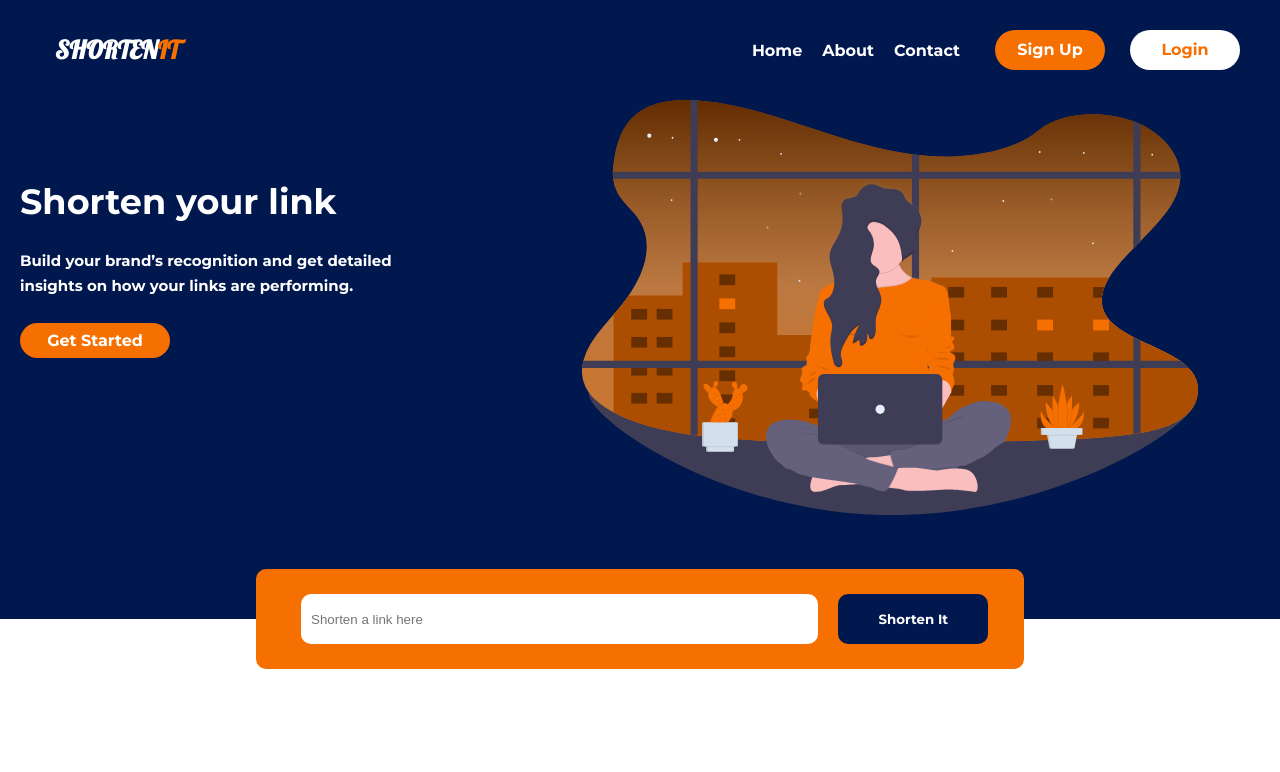
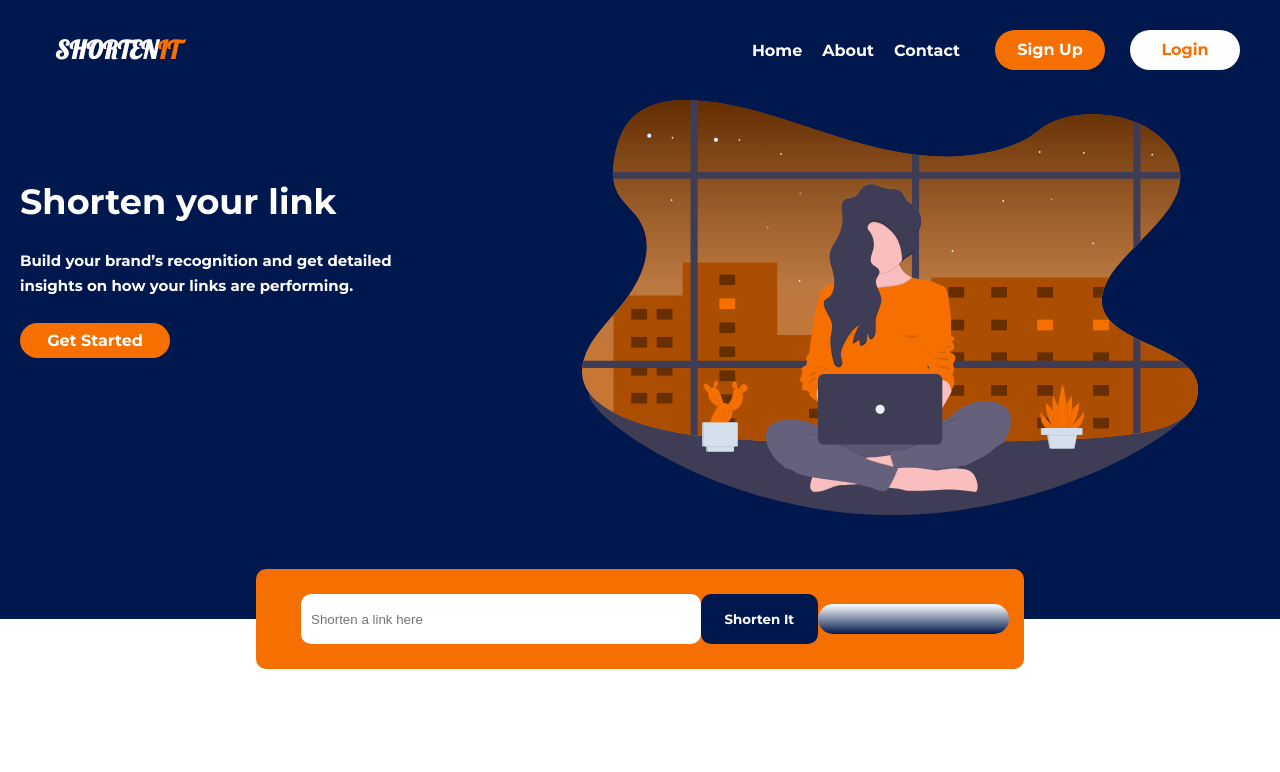
Before and after one commit to jasmineblinks/shortenit, a React (Create React App) app: page / in a window 1280 px wide. Shown: the top 772 px of the page. Built offline with nearby package versions, Linux system fonts and the light colour scheme.

Commit message:
fix:updated the app

```diff
--- a/src/App.css
+++ b/src/App.css
@@ -188,7 +188,13 @@ textarea {
   margin-right: auto; */
   display: block;
 }
-
+pre {
+  background: linear-gradient(#ffffff, #01184e);
+  border: none;
+  border-radius: 20px;
+  width: 250px;
+  height: 30px;
+}
 @media screen and (min-width: 700px) {
   .firstContainer {
     display: flex;
```
